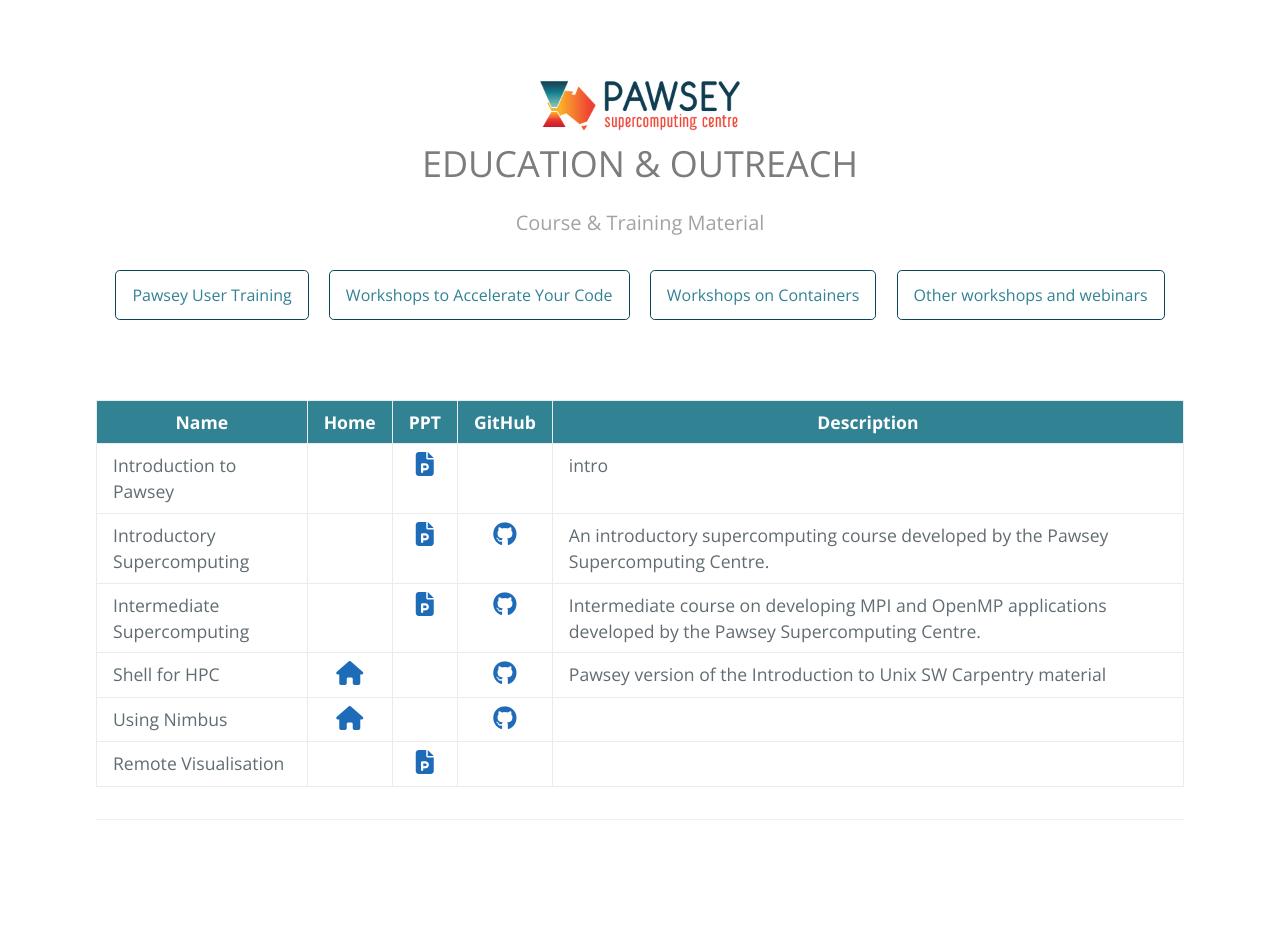
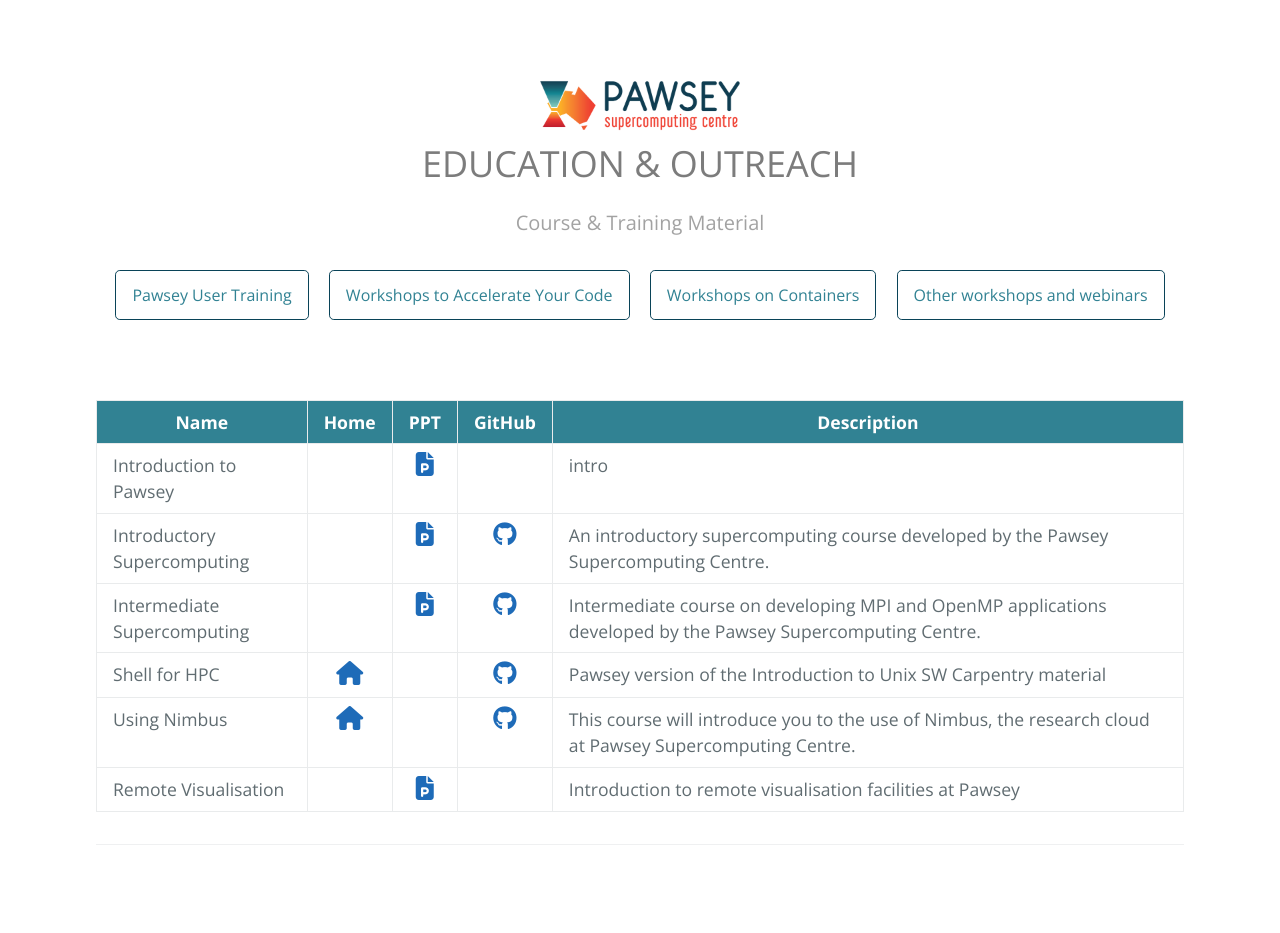
Before and after one commit to ratkinson0405/ratkinson0405.github.io, a Jekyll site: the page built from index.md, in a window 1280 px wide. Built offline with Jekyll 4.4.1, drawn with Linux system fonts in a browser that asks for light colours; nearby versions of some CDN libraries; our own code applies the rules of GitHub Pages for plain Markdown files; the repository's description, which GitHub fills in, is left out; before the commit the page ends 908 px from its top, so only the background shows below that.

Commit message:
Update links.yml

```diff
--- a/_data/links.yml
+++ b/_data/links.yml
@@ -19,11 +19,11 @@ tableData:
   url: https://pawseysc.github.io/shell-hpc
   git: https://github.com/PawseySupercomputing/shell-hpc
 - title: Using Nimbus
-  description:
+  description: This course will introduce you to the use of Nimbus, the research cloud at Pawsey Supercomputing Centre.
   pageName: training.md
   url: https://pawseysc.github.io/using-nimbus
   git: https://github.com/PawseySC/using-nimbus
 - title: Remote Visualisation
-  description:
+  description: Introduction to remote visualisation facilities at Pawsey
   pageName: training.md
   ppt: https://support.pawsey.org.au/documentation/download/attachments/2162899/Remote%20Visualisation.pdf?api=v2
```
